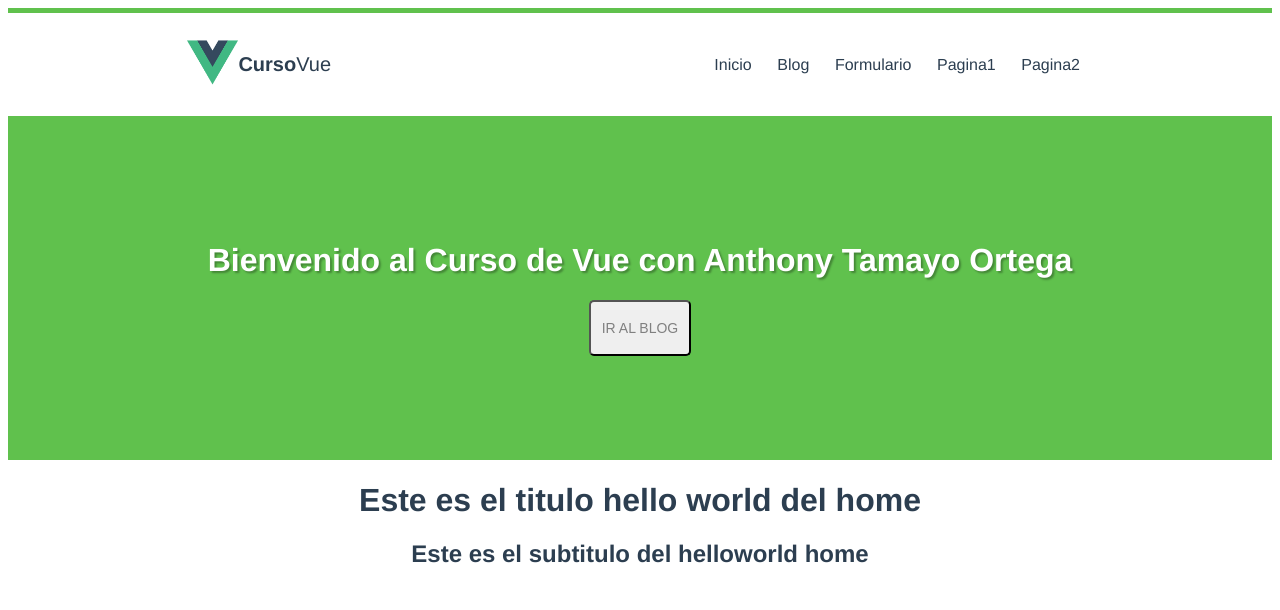
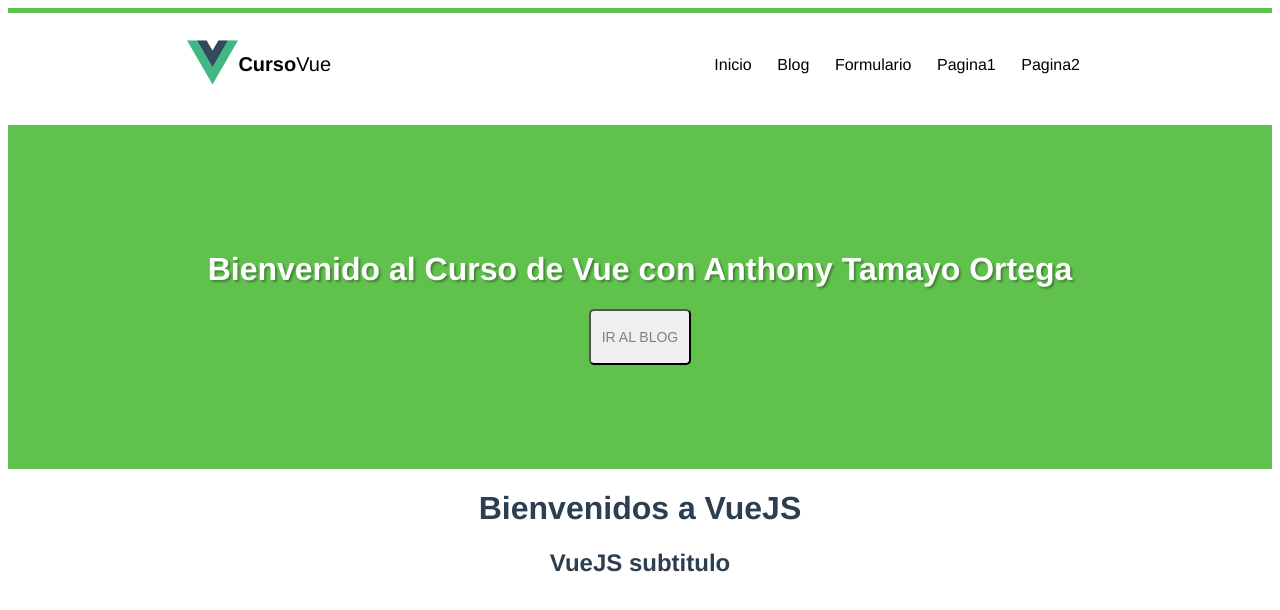
Before and after one commit to atamayo1/appvue, a Vue app: page / in a window 1280 px wide. Shown: the top 610 px of the page. Built offline with nearby package versions, Linux system fonts and the light colour scheme.

Commit message:
i add the links on the menu and on the banner

```diff
--- a/src/App.vue
+++ b/src/App.vue
@@ -1,14 +1,14 @@
 <template>
   <div id="app">
-        <Menu title_izq="Curso" title_dere="Vue" :list="['Inicio', 'Blog', 'Formulario', 'Pagina1', 'Pagina2']" />
+        <Menu title_izq="Curso" title_dere="Vue" :list="[{name:'Inicio', link:'/home'}, {name:'Blog', link:'/blog'}, {name:'Formulario', link:'/formulario'}, {name:'Pagina1', link: '/pagina1'}, {name:'Pagina2', link:'/pagina2'}]" />
         <Banner title_banner="Bienvenido al Curso de Vue con Anthony Tamayo Ortega" text_btn="IR AL BLOG" />
         <router-view></router-view>
   </div>
 </template>
 
 <script>
-import Menu from './components/Menu.vue'
-import Banner from './components/Banner.vue'
+import Menu from './components/header/Menu.vue'
+import Banner from './components/header/Banner.vue'
 export default {
   name: 'App',
   components: {
--- a/src/components/HelloWorld.vue
+++ /dev/null
@@ -1,38 +0,0 @@
-<template>
-  <div class="hello">
-    <h1>{{ title }}</h1>
-    <h2>{{ subtitle }}</h2>
-  </div>
-</template>
-
-<script>
-export default {
-  name: 'HelloWorld',
-  props: {
-    title: String,
-  },
-  data(){
-    return {
-      subtitle: "Este es el subtitulo del helloworld home"
-      }
-  }
-}
-</script>
-
-<!-- Add "scoped" attribute to limit CSS to this component only -->
-<style scoped>
-h3 {
-  margin: 40px 0 0;
-}
-ul {
-  list-style-type: none;
-  padding: 0;
-}
-li {
-  display: inline-block;
-  margin: 0 10px;
-}
-a {
-  color: #42b983;
-}
-</style>
--- a/src/components/Home.vue
+++ b/src/components/Home.vue
@@ -1,16 +1,20 @@
 <template>
   <div id="home">
-   <HelloWorld title="Este es el titulo hello world del home" />
+    <h1>{{ title }}</h1>
+    <h2>{{ subtitle }}</h2>
   </div>
 </template>
 
 <script>
-import HelloWorld from './HelloWorld.vue'
 export default {
   name: 'Home',
-  components: {
-    HelloWorld
-  }
+  data(){
+    return{
+      title: "Bienvenidos a VueJS",
+      subtitle: "VueJS subtitulo"
+    }
+  },
+
 }
 </script>
 
--- a/src/components/Banner.vue
+++ b/src/components/header/Banner.vue
@@ -1,7 +1,9 @@
 <template>
     <div id="banner">
         <h1 id="title-banner"><span>{{ title_banner }}</span></h1>
-        <button id="btn-banner" class="fw-500">{{ text_btn }}</button>
+        <router-link :to="'/blog'" class="router-link">
+            <button id="btn-banner" class="fw-500">{{ text_btn }}</button>
+        </router-link>
     </div>
 </template>
 
@@ -41,4 +43,12 @@ export default {
         background-color: rgba(255,255,255,.5);
         border: none;
         }
+    .router-link {
+        color: black;
+        text-decoration: none;
+    }
+    .router-link:hover{
+        color: #60c14d;
+        cursor: pointer;
+    }
 </style>
--- a/src/components/Menu.vue
+++ b/src/components/header/Menu.vue
@@ -1,12 +1,14 @@
 <template>
     <div id="menu">
         <nav>
-            <div class="content-logo">
-                <li><img id="logo" alt="Vue logo" src="../assets/logo.png"></li>
-                <li id="title-logo"><strong class="fw-900">{{ title_izq }}</strong>{{ title_dere }}</li>
-            </div>
+            <router-link :to="'/'" class="router-link">
+                <div class="content-logo">
+                    <li><img id="logo" alt="Vue logo" src="../../assets/logo.png"></li>
+                    <li id="title-logo"><strong class="fw-900">{{ title_izq }}</strong>{{ title_dere }}</li>
+                </div>
+            </router-link>
             <div class="content-pages">
-                <li class="item-by-list" v-for="item of list" :key="item">{{ item }}</li>
+                <li class="item-by-list" v-for="item of list" :key="item"><router-link :to="item.link" class="router-link">{{ item.name }}</router-link></li>
             </div>
         </nav>
     </div>
@@ -29,10 +31,7 @@ export default {
 <style scoped>
     #menu {
         border-top: 5px solid #60c14d;
-        }
-    .item-by-list:hover {
-        color: #60c14d;
-        cursor: pointer;
+        height: 14vh;
         }
     #logo {
         width: 4vw;
@@ -58,4 +57,12 @@ export default {
     .content-pages li {
         margin: 0 1vw;
         }
+    .router-link {
+        color: black;
+        text-decoration: none;
+    }
+    .router-link:hover{
+        color: #60c14d;
+        cursor: pointer;
+    }
 </style>
```
Also changed, not shown: src/components/Blog.vue (added).
